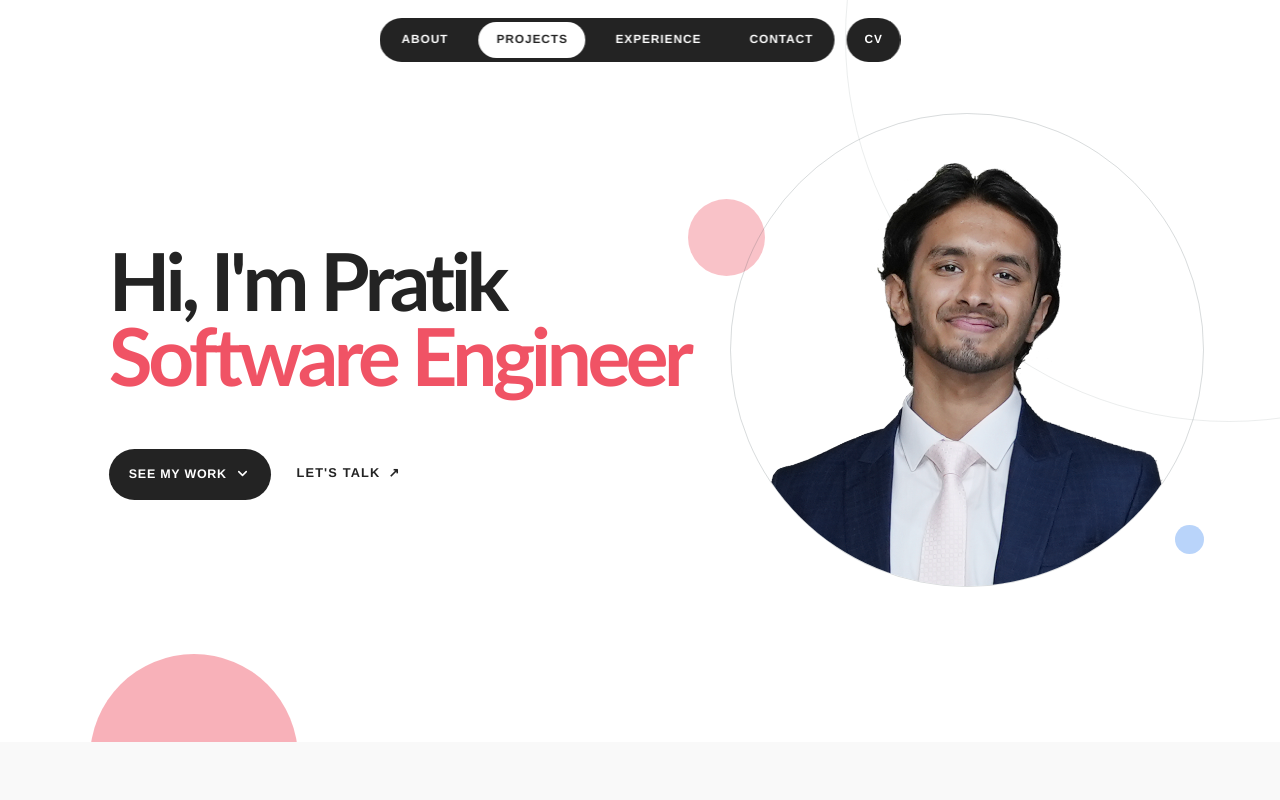
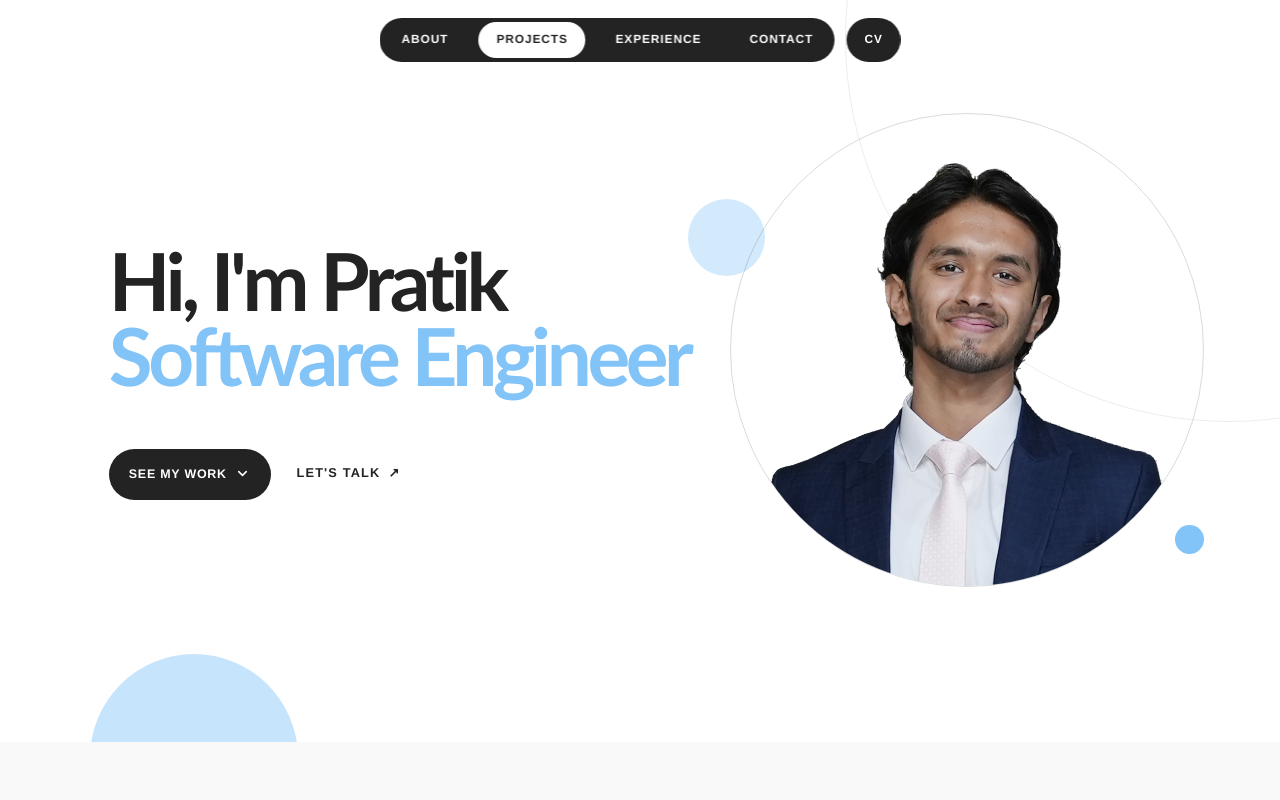
Before and after one commit to Pratik-Harani/portfolio-site, a Next.js app: page / in a window 1280 px wide. Shown: the top 800 px of the page. Built offline with nearby package versions, Linux system fonts and the light colour scheme.

Commit message:
Change color scheme to blue accent

```diff
--- a/app/globals.css
+++ b/app/globals.css
@@ -6,8 +6,8 @@
   --ink-faint: #949595;
   --paper: #ffffff;
   --paper-deep: #f9f9f9;
-  --pink: #F05365;
-  --light-blue: #b9d4fa;
+  --blue: #82c3f8;
+  --light-blue: #82c3f8;
   --line: rgba(62, 78, 80, 0.18);
   --font-display: "Futura", "Trebuchet MS", Helvetica, Arial, sans-serif;
   --font-body: Helvetica, Arial, sans-serif;
@@ -32,7 +32,7 @@ button { font: inherit; }
 
 .hero { align-items: center; background: var(--paper); display: grid; gap: clamp(2rem, 5vw, 6rem); grid-template-columns: minmax(0, 1.18fr) minmax(290px, .82fr); isolation: isolate; min-height: calc(100vh - 74px); overflow: hidden; padding: clamp(5rem, 8vw, 8.5rem) 8.5vw clamp(5rem, 8vw, 7.5rem); position: relative; }
 .hero::before { border: 1px solid rgba(62, 78, 80, .1); border-radius: 50%; content: ""; height: min(60vw, 770px); position: absolute; right: -26vw; top: -27vw; width: min(60vw, 770px); z-index: -1; }
-.hero::after { background: var(--pink); border-radius: 50%; bottom: -7.5rem; content: ""; height: 13rem; left: 7vw; opacity: .45; position: absolute; width: 13rem; z-index: -1; }
+.hero::after { background: var(--blue); border-radius: 50%; bottom: -7.5rem; content: ""; height: 13rem; left: 7vw; opacity: .45; position: absolute; width: 13rem; z-index: -1; }
 .hero-copy { align-self: center; max-width: 850px; position: relative; }
 .eyebrow, .section-number, .panel-label { color: var(--ink-soft); font-size: .7rem; font-weight: 700; letter-spacing: .13em; margin: 0; text-transform: uppercase; }
 .eyebrow { align-items: center; display: flex; gap: .5rem; }
@@ -40,8 +40,8 @@ button { font: inherit; }
 h1, h2, h3, p { margin-top: 0; }
 h1, h2, h3 { font-family: var(--font-display); letter-spacing: -.055em; }
 .hero-title { font-size: clamp(3.6rem, 6.25vw, 7.15rem); font-weight: 700; line-height: .94; margin: 0 0 2.1rem; max-width: 9.7em; text-wrap: balance; }
-.hero-highlight { color: var(--pink); }
-em { color: var(--pink); font-style:normal;}
+.hero-highlight { color: var(--blue); }
+em { color: var(--blue); font-style:normal;}
 .hero-intro { color: var(--ink-soft); font-size: clamp(1rem, 1.3vw, 1.15rem); line-height: 1.65; max-width: 510px; }
 .hero-actions { align-items: center; display: flex; gap: 1.6rem; margin-top: 3.5rem; }
 .button { align-items: center; display: inline-flex; font-size: .78rem; font-weight: 700; gap: 0.5rem; letter-spacing: .06em; padding: 1rem 1.25rem; text-transform: uppercase; transition: transform .22s ease, background .22s ease; }
@@ -96,13 +96,13 @@ em { color: var(--pink); font-style:normal;}
 }
 
 .hero-aside { align-self: stretch; min-height: clamp(390px, 42vw, 610px); position: relative; z-index: 1; }
-.placeholder { align-items: center; background: linear-gradient(135deg, var(--pink), var(--light-blue)); color: var(--ink); display: flex; flex-direction: column; justify-content: center; letter-spacing: .08em; text-align: center; text-transform: uppercase; }
+.placeholder { align-items: center; background: linear-gradient(135deg, var(--blue), var(--light-blue)); color: var(--ink); display: flex; flex-direction: column; justify-content: center; letter-spacing: .08em; text-align: center; text-transform: uppercase; }
 .placeholder span { font-size: .62rem; font-weight: 700; opacity: .65; }
 .placeholder strong { font-family: var(--font-display); font-size: .82rem; margin-top: .32rem; }
 .portrait-frame { border: 1px solid rgba(62, 78, 80, .2); border-radius: 50%; height: min(37vw, 540px); overflow: hidden; position: absolute; right: -8%; top: 2%; width: min(37vw, 540px); z-index: 2; }
 .portrait { object-fit: cover; object-position: center 18%; }
 .hero-circle { border: 0px solid rgba(62, 78, 80, .2); border-radius: 50%; display: block; position: absolute; }
-.hero-circle-medium { background: var(--pink); height: clamp(3rem, 6vw, 5.8rem); left: -18%; opacity: .35; top: 18%; width: clamp(3rem, 6vw, 5.8rem); will-change: transform; }
+.hero-circle-medium { background: var(--blue); height: clamp(3rem, 6vw, 5.8rem); left: -18%; opacity: .35; top: 18%; width: clamp(3rem, 6vw, 5.8rem); will-change: transform; }
 .hero-circle-small { background: var(--light-blue); bottom: 16%; height: clamp(1rem, 2.25vw, 2.1rem); right: -8%; width: clamp(1rem, 2.25vw, 2.1rem); will-change: transform; }
 
 .section { padding: clamp(6rem, 11vw, 10rem) 5.5vw; }
@@ -130,7 +130,7 @@ em { color: var(--pink); font-style:normal;}
 .project-image-content {object-fit: cover;}
 .project-index { background: var(--paper); font-family: var(--font-display); font-size: .72rem; font-weight: 700; left: .9rem; padding: .45rem .55rem; position: absolute; top: .9rem; }
 .project-details { padding: clamp(1.05rem, 1.5vw, 1.45rem); }
-.project-details > p:first-child { color: var(--pink); font-size: .61rem; font-weight: 700; letter-spacing: .12em; text-transform: uppercase; }
+.project-details > p:first-child { color: var(--blue); font-size: .61rem; font-weight: 700; letter-spacing: .12em; text-transform: uppercase; }
 .project-details h3 { font-size: clamp(1.35rem, 1.75vw, 1.8rem); margin: .35rem 0 .7rem; }
 .project-description { color: var(--ink-soft); font-size: clamp(.8rem, .9vw, .9rem); line-height: 1.5; }
 .project-footer { border-top: 1px solid var(--line); margin-top: 1.5rem; padding-top: 1.5rem; }
```
